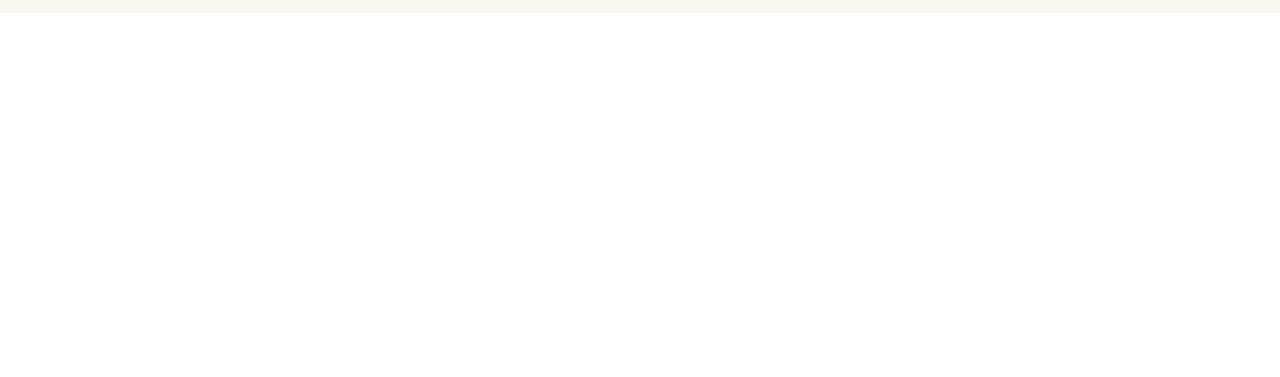
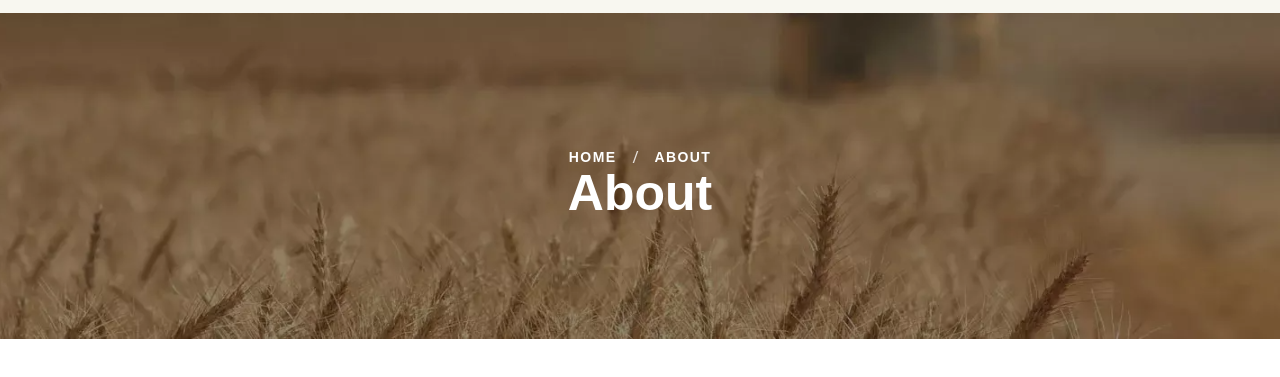
Before and after one commit to wijdanqamhawi/Agrios-project, a website: page about.html in a window 1280 px wide. Shown: the part 143-520 px from the top of the page. Drawn offline with Linux system fonts and the light colour scheme.

Commit message:
title in about page

```diff
--- a/about.html
+++ b/about.html
@@ -68,7 +68,8 @@
              <div class="flex items-center gap-6 border-l border-[#ece7df] pl-8">
               <div class="flex gap-5">
                  <img src="./assets/img/search.svg" class="w-5 h-5">
-        <div class="relative"><img src="./assets/img/buy.svg" class="w-6 h-6">
+                 <div class="relative">
+                  <img src="./assets/img/buy.svg" class="w-6 h-6">
          <span class="absolute -top-2 -right-2 bg-green-500 text-white text-xs w-5 h-5 flex items-center justify-center rounded-full"> 0</span>
          </div>
          </div>
@@ -77,7 +78,16 @@
     </div>
    </nav>
 
-
+<section class="relative w-full h-[326.25px] bg-[url('../img/bgabout.png')] bg-cover bg-center overflow-hidden">
+  <div class="relative z-10 h-full flex flex-col items-center justify-center text-white">
+    <div class="flex items-center justify-center gap-4 mb-2">
+      <p class="about-titel">Home  </p>
+      <span class="text-white/80">/</span>
+      <p class="about-titel">About</p>
+    </div>
+    <h1 class="font-manrope font-extrabold text-[50px] leading-7.5 tracking-normal text-center"> About</h1>
+  </div>
+</section>
 </main>
 </body>
 </html>
--- a/assets/css/input.css
+++ b/assets/css/input.css
@@ -43,7 +43,7 @@
 @layer components {
   .Footer-header{
     @apply text-white font-manrope font-medium text-[15px] leading-7.5
-    tracking-normal mb-3 underline decoration-[#4baf47] underline-offset-10px decoration-4;
+    tracking-normal mb-3 underline decoration-[#4baf47] underline-offset-[10px] decoration-4;
   }
 }
 @layer components {
@@ -56,4 +56,9 @@
     @apply  font-manrope font-semibold text-base leading-9 tracking-normal flex items-center gap-1;
   }
 }
-@layer
+@layer components {
+  .about-titel{
+    @apply font-manrope font-semibold text-sm leading-[26.25px] tracking-[1.4px] text-center uppercase text-white;
+
+  }
+}
```
Also changed, not shown: assets/css/output.css, assets/img/bgabout.png (added). Lines whose indentation alone changed are shown as unchanged.
